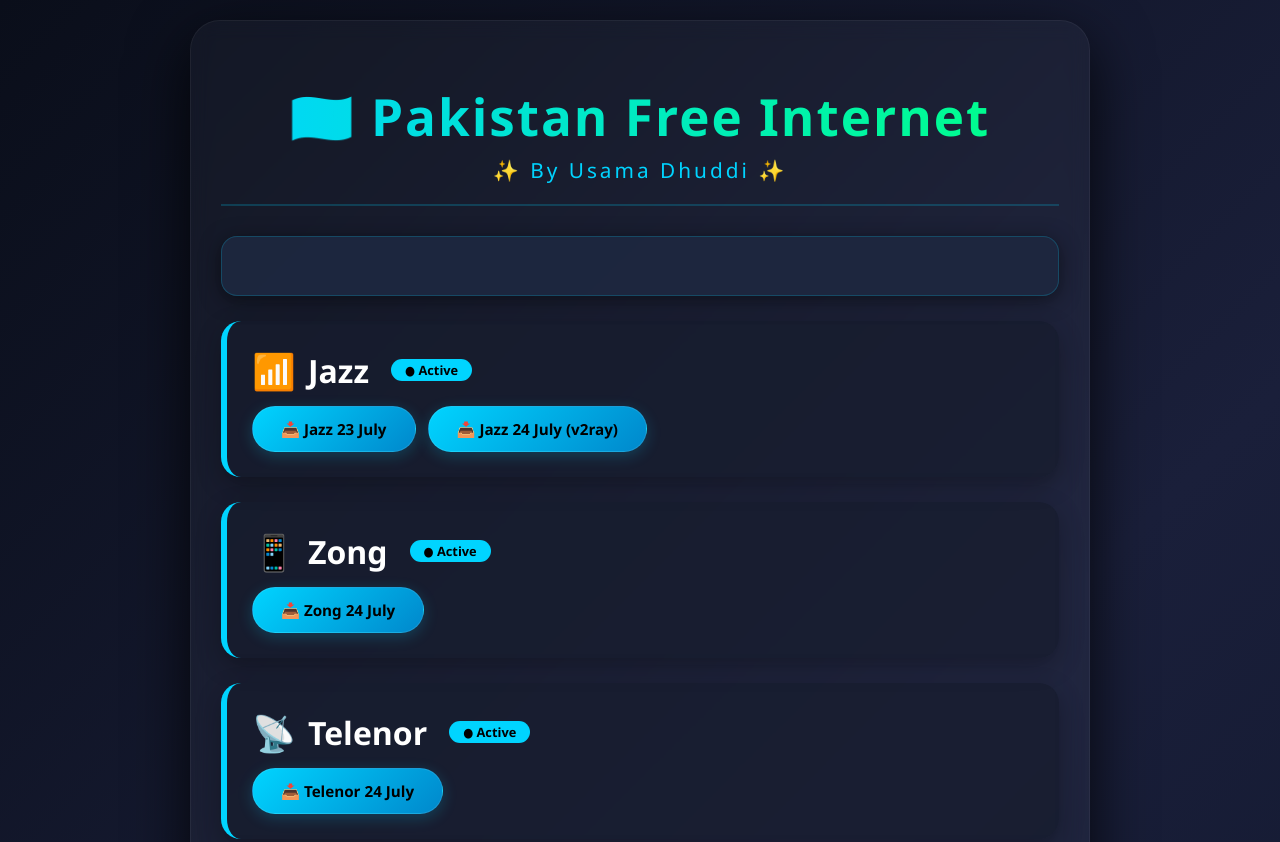
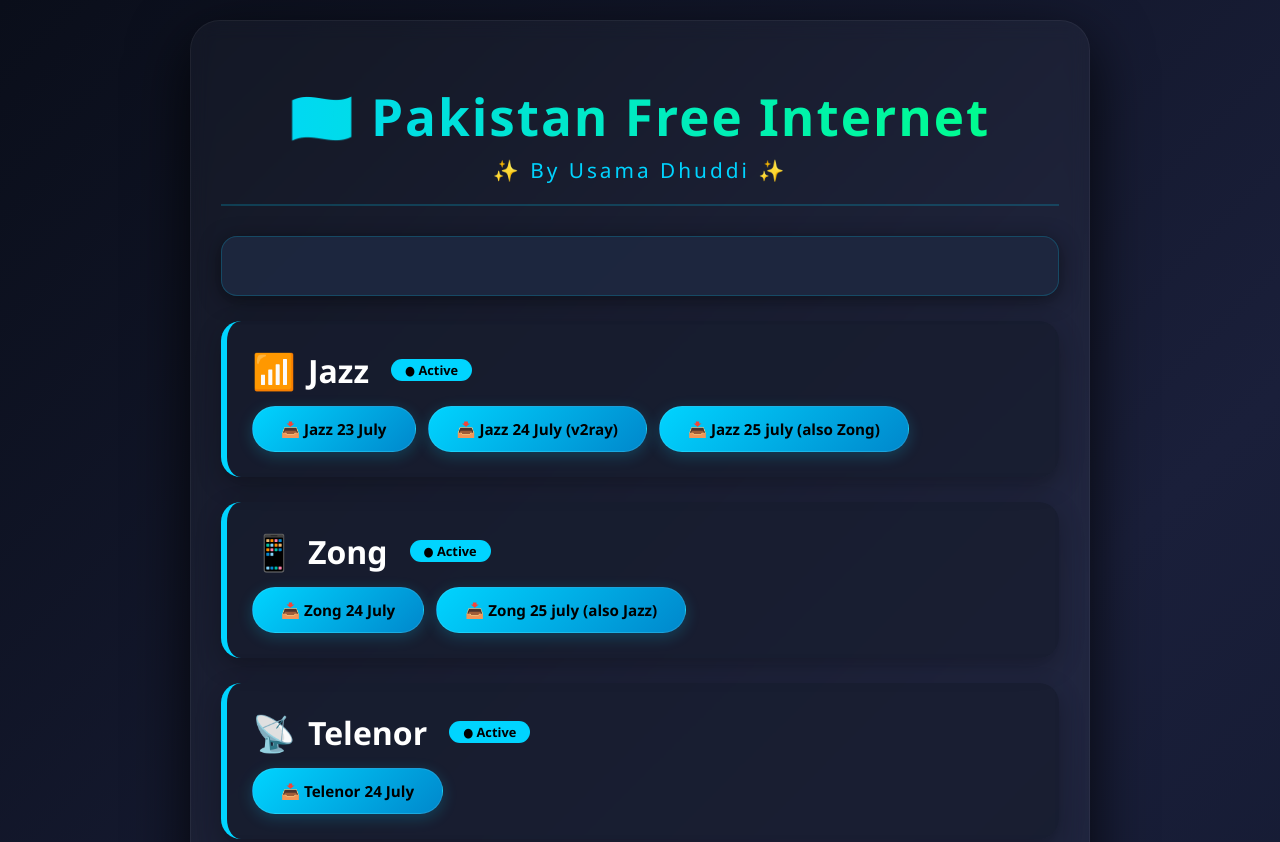
Before and after one commit to 5usama/Huhu, a plain HTML site: page index.html in a window 1280 px wide. Shown: the top 842 px of the page. Drawn offline with Linux system fonts and the light colour scheme.

Commit message:
Add download link for Jazz and Zong 25 July

```diff
--- a/index.html
+++ b/index.html
@@ -357,6 +357,7 @@
             <div class="files-list">
                 <a href="https://drive.google.com/file/d/1aSOHwFmmiQNla2xTqVjPhLOE6ejJ0sip/view?usp=drivesdk" class="file-btn">📥 Jazz 23 July</a>
                 <a href="https://drive.google.com/file/d/1E1jujjpK2JRvMYt5ISR36pm0A_0rcfzd/view?usp=drivesdk" class="file-btn">📥 Jazz 24 July (v2ray)</a>
+                <a href="https://drive.google.com/file/d/1MNaQwbXlFFCjyqR761FeHvwsCjsPR6jh/view?usp=drivesdk" class="file-btn">📥 Jazz 25 july (also Zong)</a>
             </div>
         </div>
 
@@ -368,7 +369,7 @@
             </div>
             <div class="files-list">
                 <a href="https://drive.google.com/file/d/1D2VXsEiGWbJO9KXt1tDXI5wZ_0e40G6T/view?usp=drivesdk" class="file-btn">📥 Zong 24 July</a>
-
+                <a href="https://drive.google.com/file/d/1MNaQwbXlFFCjyqR761FeHvwsCjsPR6jh/view?usp=drivesdk" class="file-btn">📥 Zong 25 july (also Jazz)</a>
             </div>
         </div>
 
```
